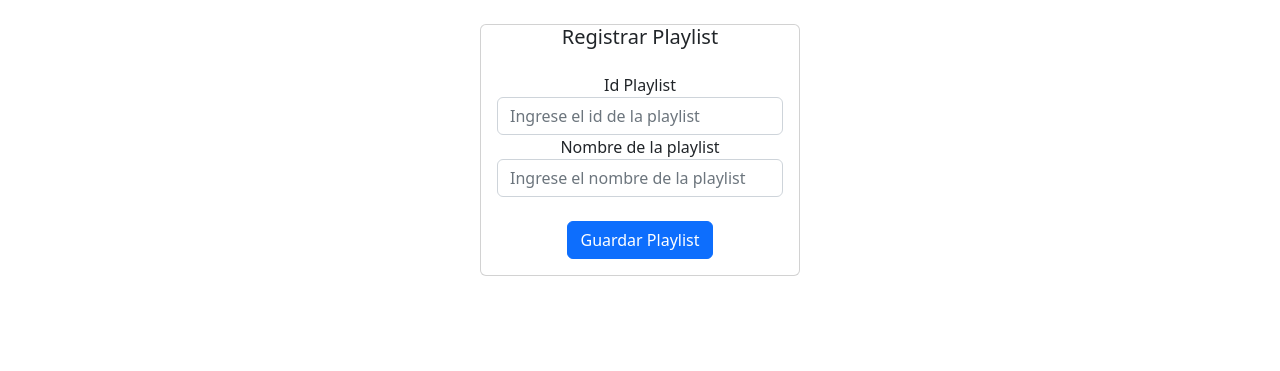
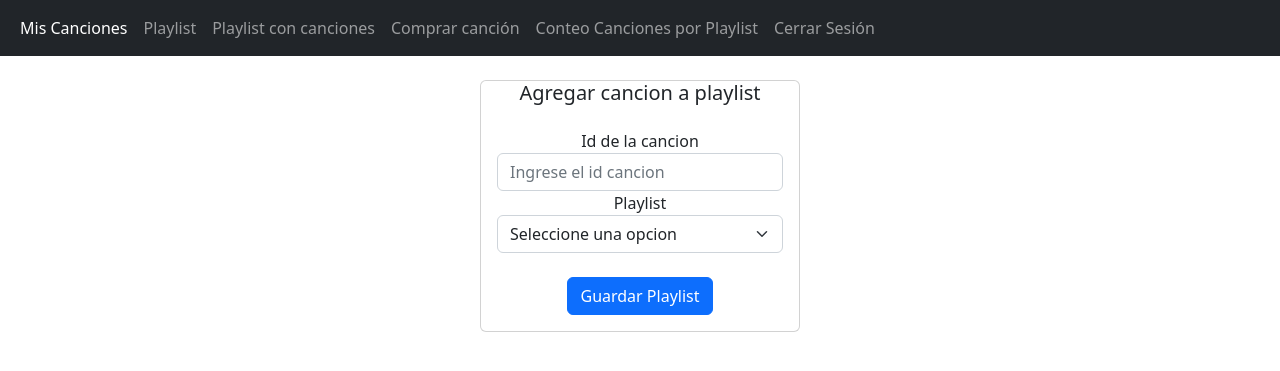
Before and after one commit to damd2212/tallerPHPMySQL, a PHP site: template vista/FormAgregarCancionPlaylist.php in a window 1280 px wide. Shown: the top 371 px of the page. Run offline with PHP 8.4, Linux system fonts and the light colour scheme; the template is opened without the code that fills it, so the values that code supplies are empty.

Commit message:
listo el agregar cancion a playlist

```diff
--- a/vista/FormAgregarCancionPlaylist.php
+++ b/vista/FormAgregarCancionPlaylist.php
@@ -9,23 +9,54 @@
 
 </head>
 <body>
+    <nav class="navbar navbar-expand-sm bg-dark navbar-dark">
+        <div class="container-fluid">
+            <ul class="navbar-nav">
+                <li class="nav-item">
+                    <a class="nav-link active" href="?c=tracks&a=Listar">Mis Canciones</a>
+                </li>
+                <li class="nav-item">
+                    <a class="nav-link" href="?c=playlist&a=Listar">Playlist</a>
+                </li>
+                <li class="nav-item">
+                    <a class="nav-link" href="?c=playlist&a=ListarPlaylistTrack">Playlist con canciones</a>
+                </li>
+                <li class="nav-item">
+                    <a class="nav-link" href="?c=tracks&a=ListarNoCompradas">Comprar canción</a>
+                </li>
+                <li class="nav-item">
+                    <a class="nav-link" href="?c=playlist&a=Conteo">Conteo Canciones por Playlist</a>
+                </li>
+                <li class="nav-item">
+                    <a class="nav-link" href="cerrarSesion.php">Cerrar Sesión</a>
+                </li>
+            </ul>
+        </div>
+    </nav>
     <br>
     <div class="card" style="width: 20rem; margin-left: auto;margin-right: auto">
         <h5 style="text-align:center ;">
-            Registrar Playlist
+            Agregar cancion a playlist
         </h5>
 
         <div style="text-align: center;" class="card-body">
-            <form action="?c=playlist&a=Guardar" method="POST">
+            <form action="?c=playlist&a=Asociar" method="POST">
                 <div class="form-group">
-                    <label for="lidPlaylist">Id Playlist</label>
-                    <input type="number" class="form-control" id="PlaylistId" name="PlaylistId" placeholder="Ingrese el id de la playlist"/>
+                    <label for="lidPlaylist">Id de la cancion</label>
+                    <input type="number" class="form-control" id="TrackId" name="TrackId" readonly value="<?php echo $idCancion; ?>" placeholder="Ingrese el id cancion"/>
                 </div>
 
                 <div class="form-group">
-                    <label for="lName">Nombre de la playlist</label>
-                    <input type="text" class="form-control" id="Name" name="Name"
-                        placeholder="Ingrese el nombre de la playlist" />
+                    <label for="lGenre">Playlist</label><br>
+                    <select class="form-select" id="PlaylistId" name="PlaylistId">
+                        <option value="0">Seleccione una opcion</option>
+                        <?php
+
+                            foreach( $this->ServicePlaylist->Listar() as $objP){
+                                echo '<option value="'.$objP->PlaylistId.'">'.$objP->Name.'</option>';
+                            }
+                        ?>
+                    </select>
                 </div>
 
                 <br>
--- a/vista/paginaCanciones.php
+++ b/vista/paginaCanciones.php
@@ -61,7 +61,7 @@
                 <td><?php echo $objTrack->Composer ?></td>
                 <td><?php echo $objTrack->Milliseconds ?></td>
                 <td><?php echo $objTrack->UnitPrice ?></td>
-                <td><a href="?c=tracks&a=Listar&Id=<?php echo $objTrack->TrackId;?>"><img src="../imagenes/music.png">Agregar a PlayList</a></td>
+                <td><a href="?c=playlist&a=FormularioAsociacion&Id=<?php echo $objTrack->TrackId;?>"><img src="../imagenes/music.png">Agregar a PlayList</a></td>
                 <td><a href="?c=tracks&a=Eliminar&Id=<?php echo $objTrack->TrackId;?>"><img src="../imagenes/delete.png">Eliminar</a></td>
               </tr>
             <?php endforeach ?>
--- a/vista/paginaPlaylistTrack.php
+++ b/vista/paginaPlaylistTrack.php
@@ -37,7 +37,7 @@
     <br>
 
 
-    <h4 style="text-align:center;">Lista de Playlist con susu canciones</h4>
+    <h4 style="text-align:center;">Lista de Playlist con sus canciones</h4>
     <br>
     <div class="card" style="width: 50rem; margin-left: auto;margin-right: auto">
 
@@ -46,6 +46,7 @@
                 <tr>
                     <th scope="col">Nombre playlist</th>
                     <th scope="col">Nombre Cancion</th>
+                    <th scope="col">Eliminar relacion</th>
                 </tr>
             </thead>
             <tbody>
@@ -53,6 +54,9 @@
                     <tr>
                         <td><?php echo $objPT->PlaylistName ?></td>
                         <td><?php echo $objPT->TrackName ?></td>
+                        <td>
+                          <a href="?c=playlist&a=Eliminar&PlaylistId">Eliminar</a>
+                        </td>
                     </tr>
                 <?php endforeach ?>
             </tbody>
```
Also changed, not shown: modelo/clsIDplaylistTrack.php (added, +16 -0 lines), servicios/clsServicePlaylist.php (+13 -0 lines), 1 other file.
